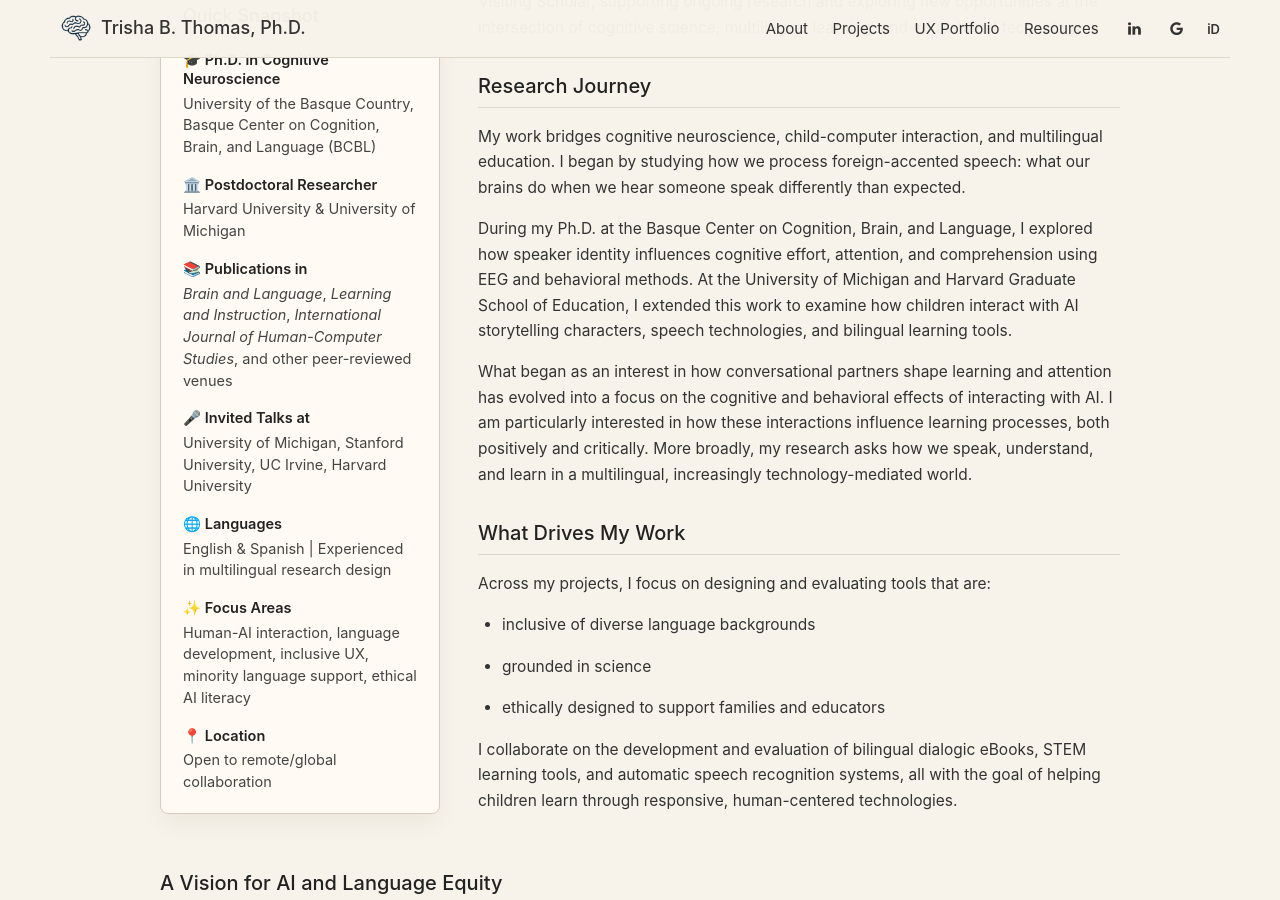
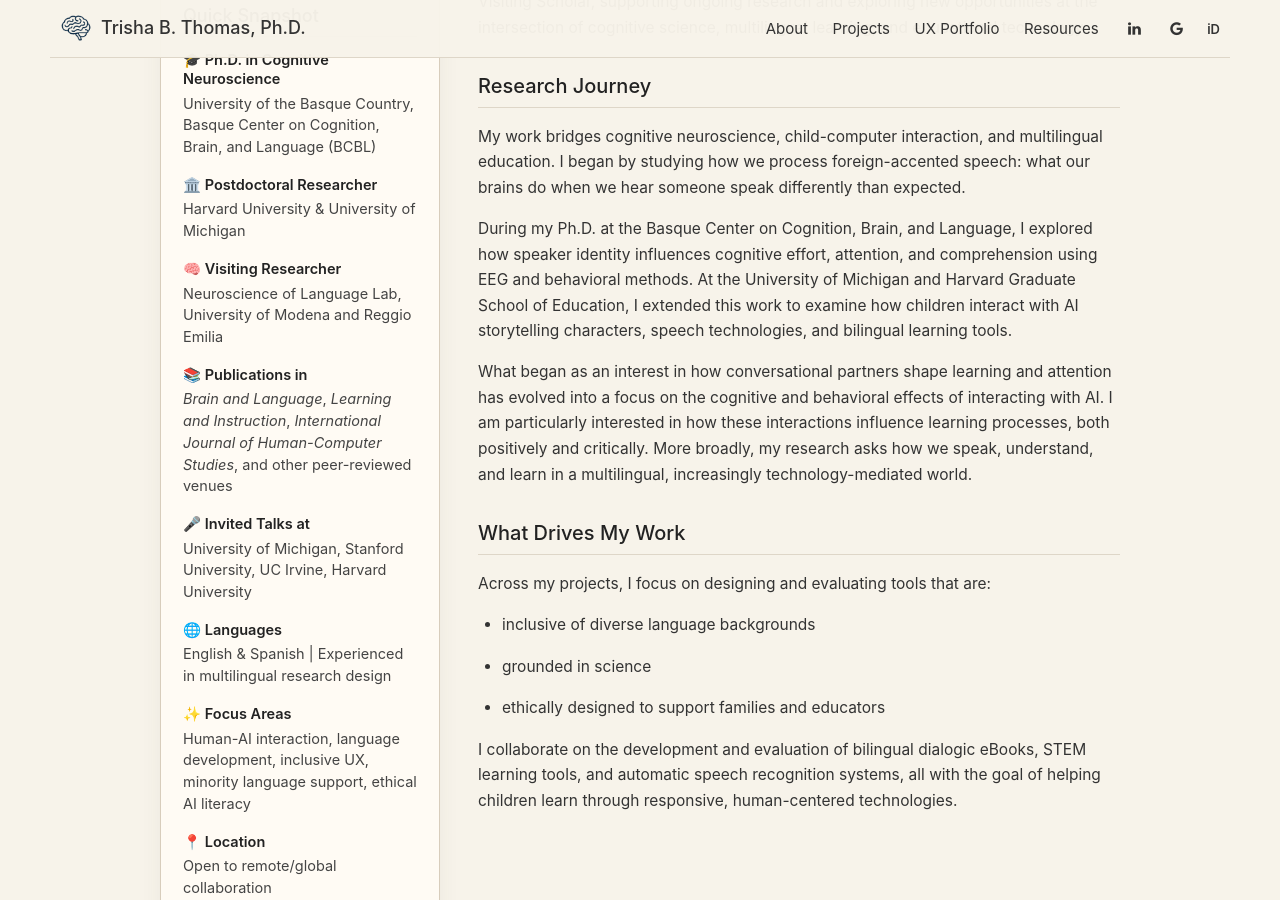
Before and after one commit to tthomas840/tthomas840.github.io, a Jekyll site: the page built from pages/about.md, in a window 1280 px wide and 900 px high, scrolled down 456 px. Built offline with Jekyll 4.4.1, drawn with Linux system fonts in a browser that asks for light colours; nearby versions of some CDN libraries.

Commit message:
Add Modena visiting researcher affiliation

```diff
--- a/_layouts/home.html
+++ b/_layouts/home.html
@@ -59,6 +59,7 @@ title: Home
     <section>
       <h4>Experience</h4>
       <ul class="compact-list">
+        <li><strong>Visiting Researcher, Neuroscience of Language Lab</strong>: collaborating with Sendy Caffarra’s lab at the University of Modena and Reggio Emilia on language, cognition, and neurocognitive approaches to multilingual speech and reading research</li>
         <li><strong>Self-employed UX Researcher</strong>: notable client: Ipsos; supporting study design, Spanish-English fieldwork moderation, participant engagement, mixed-methods analysis, and client-facing insights for product and design decisions</li>
         <li><strong>Postdoctoral Research, Harvard University</strong>: studied child-AI interaction, fNIRS patterns during reading, bilingual dialogic eBooks, and AI-supported learning technologies across collaborative projects with Harvard, the University of Michigan, and UC Irvine</li>
         <li><strong>Doctoral Research, BCBL</strong>: conducted behavioral and EEG research on accent, attention, memory, and non-native speech processing; collaborated with UC Irvine and PBS KIDS on the Converse to Learn project</li>
--- a/pages/about.md
+++ b/pages/about.md
@@ -20,6 +20,9 @@ page_class: about-page-content
 
   <dt>🏛️ Postdoctoral Researcher</dt>
   <dd>Harvard University & University of Michigan</dd>
+
+  <dt>🧠 Visiting Researcher</dt>
+  <dd>Neuroscience of Language Lab, University of Modena and Reggio Emilia</dd>
 
   <dt>📚 Publications in</dt>
   <dd><em>Brain and Language</em>, <em>Learning and Instruction</em>, <em>International Journal of Human-Computer Studies</em>, and other peer-reviewed venues</dd>
```
